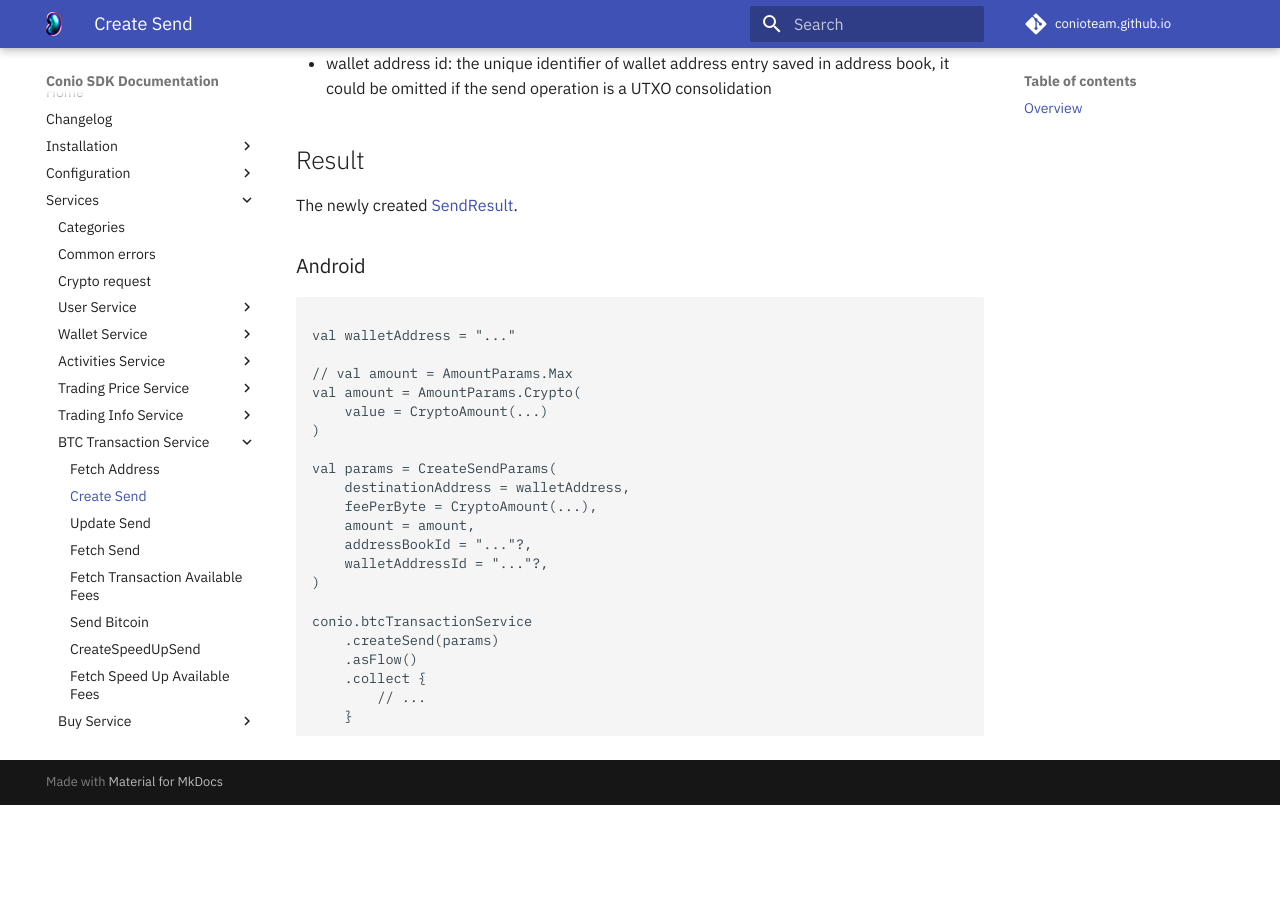
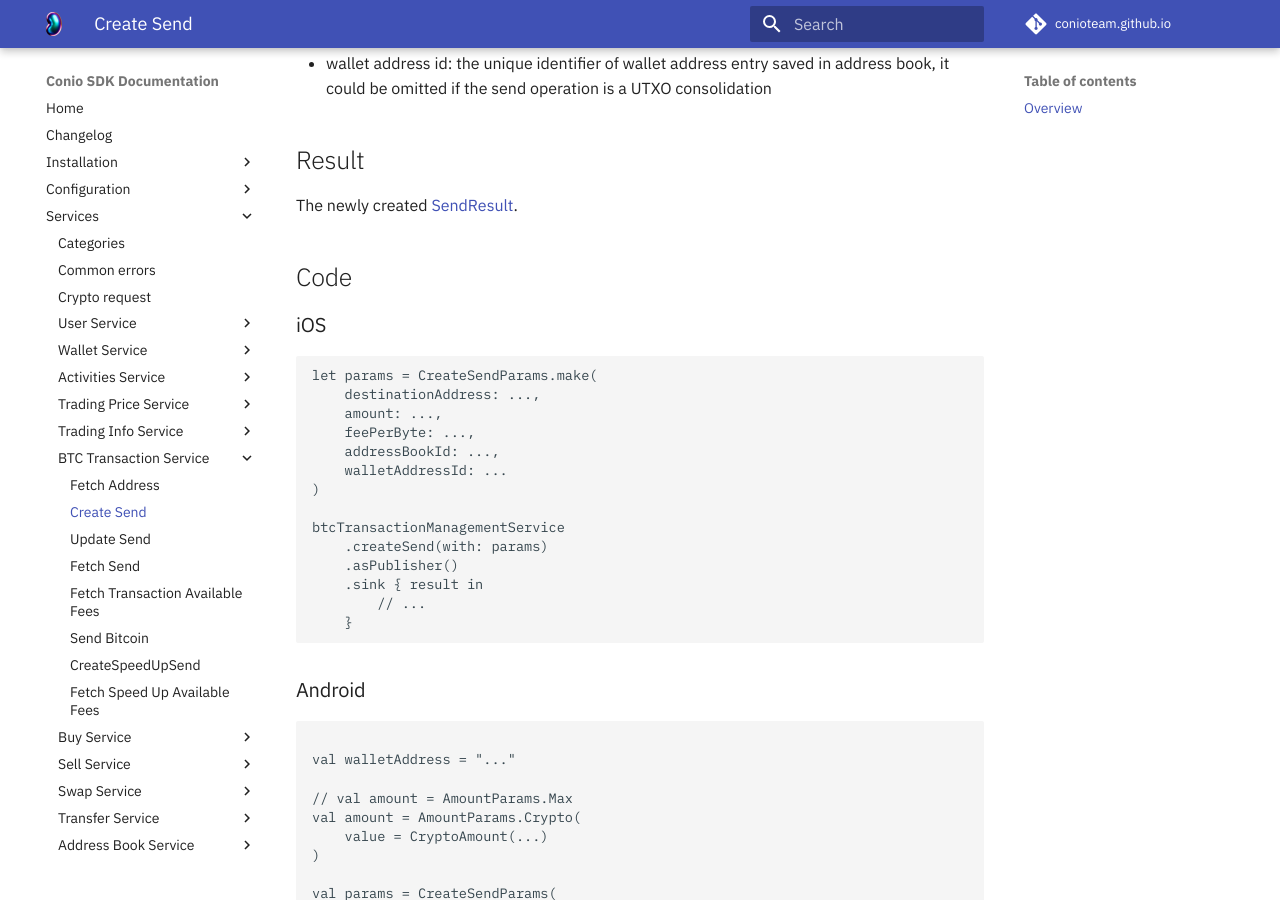
Before and after one commit to Conio/conio.github.io, an MkDocs documentation site: the page built from docs/Features/BtcTransactionManagementService/CreateSend.md, in a window 1280 px wide and 900 px high, scrolled down 607 px. Built offline with MkDocs 1.6.1 and Material for MkDocs 9.7.7, drawn with Linux system fonts in a browser that asks for light colours; comment, search, counter and statistics services are not loaded; before the commit the page ends 1412 px from its top, so only the background shows below that.

Commit message:
doc(MOB-1039): add iOS code examples in send docs

````diff
--- a/docs/Features/BtcTransactionManagementService/CreateSend.md
+++ b/docs/Features/BtcTransactionManagementService/CreateSend.md
@@ -17,6 +17,26 @@
 ## Result
 
 The newly created [SendResult](SendResult.md).
+
+## Code
+
+### iOS
+```swift
+let params = CreateSendParams.make(
+    destinationAddress: ...,
+    amount: ...,
+    feePerByte: ...,
+    addressBookId: ...,
+    walletAddressId: ...
+)
+
+btcTransactionManagementService
+    .createSend(with: params)
+    .asPublisher()
+    .sink { result in
+        // ...
+    }
+```
 
 ### Android
 ```kotlin
````
Also changed, not shown: docs/Features/BtcTransactionManagementService/CreateSpeedUpSend.md (+15 -0 lines), docs/Features/BtcTransactionManagementService/FetchSend.md (+14 -0 lines), docs/Features/BtcTransactionManagementService/SendBitcoin.md (+5 -6 lines), docs/Features/BtcTransactionManagementService/UpdateSend.md (+16 -0 lines).
